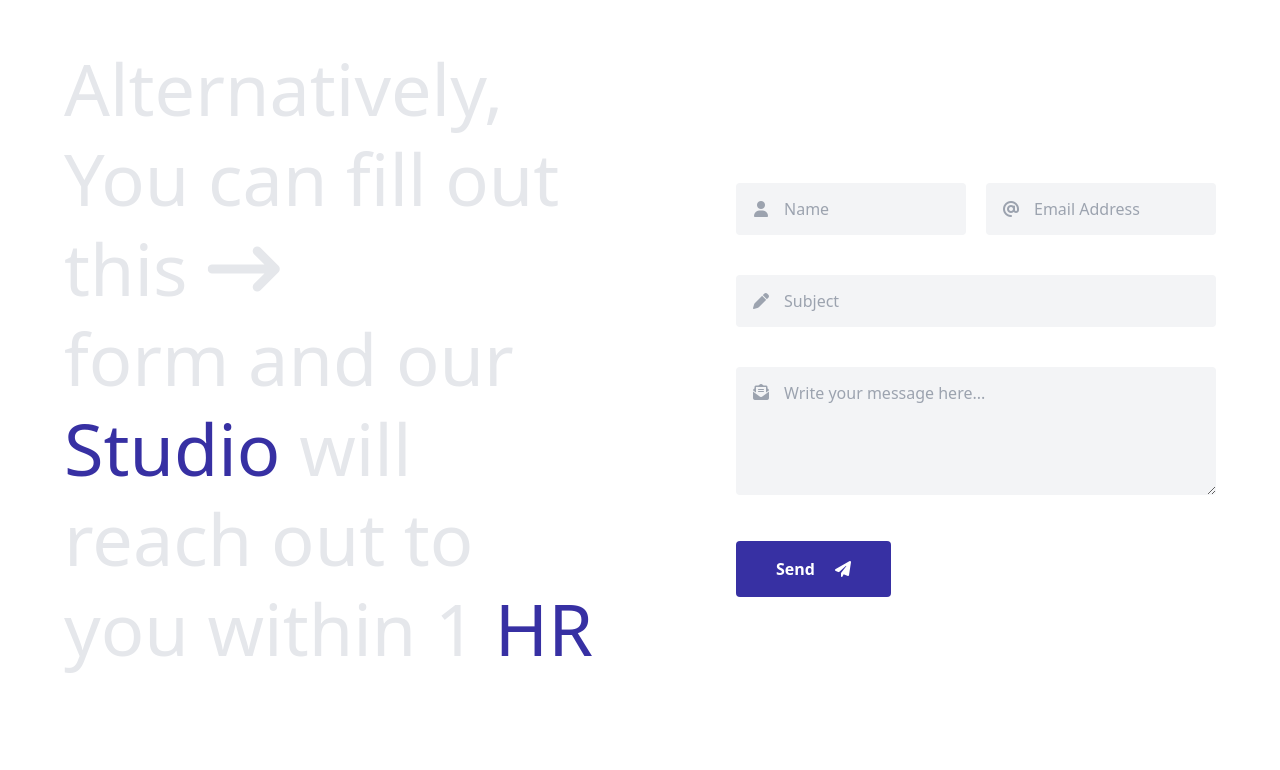
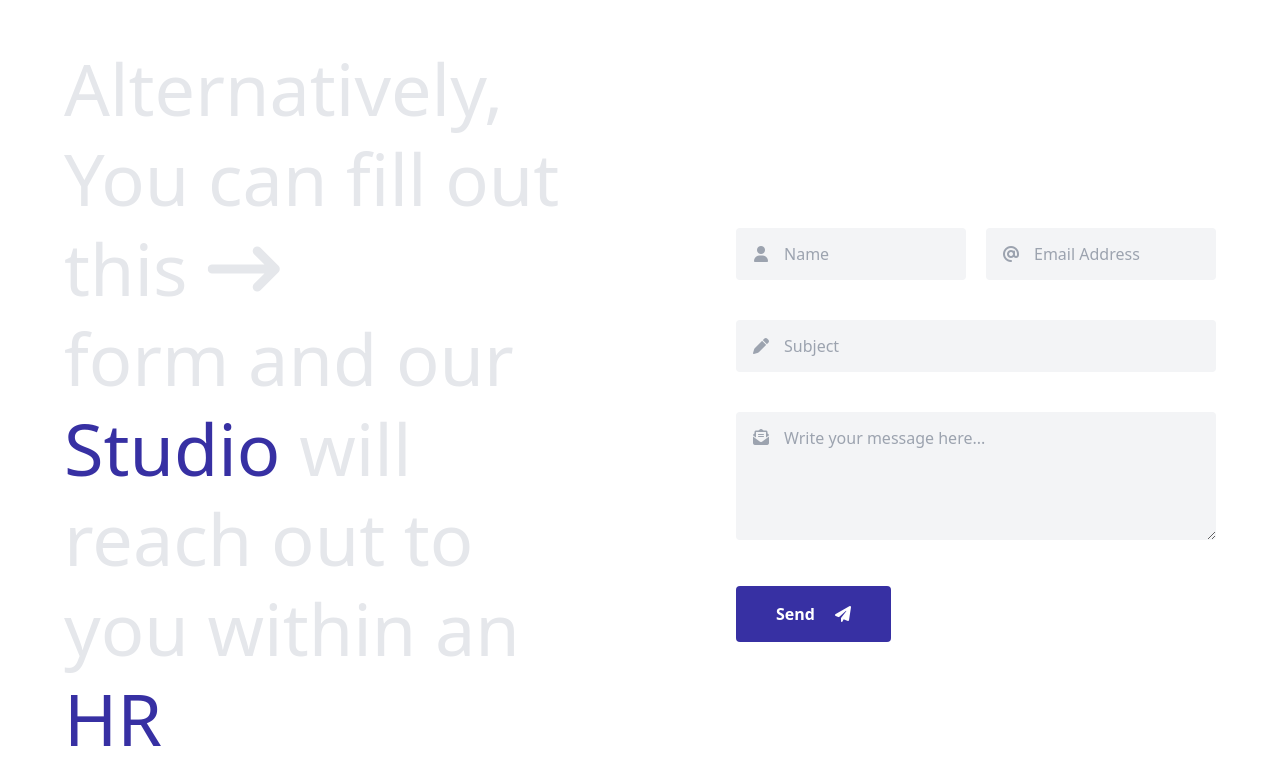
Before and after one commit to funcococode/funcococode.github.io, a website: page contact.html in a window 1280 px wide. Shown: the part 1167-1937 px from the top of the page. Drawn offline with nearby package versions, Linux system fonts and the light colour scheme.

Commit message:
Update contact.html

```diff
--- a/contact.html
+++ b/contact.html
@@ -117,11 +117,11 @@
 
         <form id="mailForm" class="lg:px-16 md:px-20 px-8 py-16 mt-10 rounded-xl lg:grid grid-cols-2 gap-16 items-center">
             <p class="text-gray-200 font-regular lg:text-7xl pb-16 lg:leading-tight lg:block hidden">
-                Alternatively, You can fill out this <i class="fa-solid fa-arrow-right-long pointing_arrow"></i> <br>form and our <span class="text-indigo-800 font-medium">Studio</span> will reach out to you within 1 <span class="text-indigo-800 font-medium">HR</span>
+                Alternatively, You can fill out this <i class="fa-solid fa-arrow-right-long pointing_arrow"></i> <br>form and our <span class="text-indigo-800 font-medium">Studio</span> will reach out to you within an <span class="text-indigo-800 font-medium">HR</span>
             </p>
             <p class="text-gray-200 font-regular text-5xl pb-16 leading-tight lg:hidden block text-center">
                 <i class="fa-solid fa-grip-lines-vertical mb-10"></i> <br>
-                Alternatively, You can fill out the form below and our <span class="text-indigo-800 font-medium">Studio</span> will reach out to you within 1 <span class="text-indigo-800 font-medium">HR</span>
+                Alternatively, You can fill out the form below and our <span class="text-indigo-800 font-medium">Studio</span> will reach out to you within an <span class="text-indigo-800 font-medium">HR</span>
                 <br><i class="mt-10 fa-solid fa-arrow-down-long "></i>
             </p>
             <div class="grid gap-10 lg:pl-16">
```
